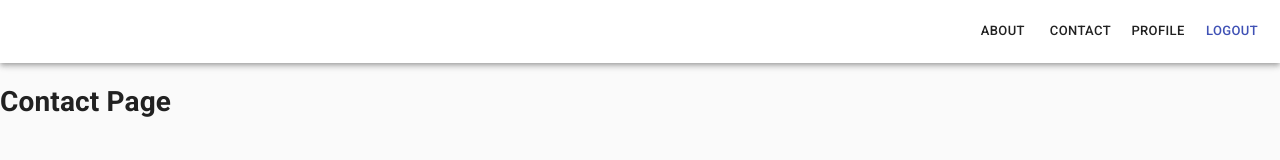
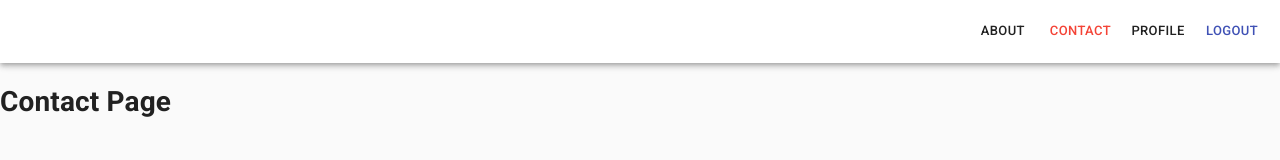
Before and after one commit to arshkhatwani/virtual-trading-terminal, a React (Create React App) app in the folder client/: page /contact in a window 1280 px wide. Shown: the top 160 px of the page. Built offline with nearby package versions, Linux system fonts and the light colour scheme; the HTML template or start-up script is replaced by a standard one.

Commit message:
Navbar updated

```diff
--- a/client/package.json
+++ b/client/package.json
@@ -6,6 +6,7 @@
     "@material-ui/core": "^4.12.3",
     "@material-ui/icons": "^4.11.2",
     "@material-ui/lab": "^4.0.0-alpha.60",
+    "@mui/material": "^5.0.0",
     "@testing-library/jest-dom": "^5.14.1",
     "@testing-library/react": "^11.2.7",
     "@testing-library/user-event": "^12.8.3",
--- a/client/src/App.js
+++ b/client/src/App.js
@@ -39,6 +39,7 @@ export default function App() {
                 setAuthToken={setAuthToken}
                 isAuth={isAuth}
                 setIsAuth={setIsAuth}
+                active="Profile"
               />
               <Profile
                 authToken={authToken}
@@ -54,6 +55,7 @@ export default function App() {
                 setAuthToken={setAuthToken}
                 isAuth={isAuth}
                 setIsAuth={setIsAuth}
+                active="About"
               />
               <div>
                 <h1>About Page</h1>
@@ -66,6 +68,7 @@ export default function App() {
                 setAuthToken={setAuthToken}
                 isAuth={isAuth}
                 setIsAuth={setIsAuth}
+                active="Contact"
               />
               <div>
                 <h1>Contact Page</h1>
--- a/client/src/components/Navbar.jsx
+++ b/client/src/components/Navbar.jsx
@@ -3,13 +3,15 @@ import { AppBar, Typography, Button, Box, makeStyles } from "@material-ui/core";
 import { Link } from "react-router-dom";
 import useStyles from "../hooks/useStyles";
 import PersonIcon from "@material-ui/icons/Person";
+import { red } from "@mui/material/colors";
 
 export default function Navbar(props) {
-  const { authToken, setAuthToken, isAuth, setIsAuth } = props;
+  const { authToken, setAuthToken, isAuth, setIsAuth, active } = props;
 
   const classes = useStyles();
 
   const [navTitle, setNavTitle] = useState("Navbar");
+  const [activeOption, setActiveOption] = useState(active);
 
   const navLinks = [
     {
@@ -44,7 +46,15 @@ export default function Navbar(props) {
                 to={item.to}
                 style={{ marginRight: 10 }}
               >
-                <Button size="small">{item.title}</Button>
+                <Button
+                  size="small"
+                  style={{ color: activeOption == item.title ? red[500] : "" }}
+                  onClick={(e) => {
+                    setActiveOption(item.title);
+                  }}
+                >
+                  {item.title}
+                </Button>
               </Link>
             );
           })}
--- a/client/src/components/Profile.jsx
+++ b/client/src/components/Profile.jsx
@@ -2,12 +2,15 @@ import React, { useState, useEffect } from "react";
 import { Redirect } from "react-router-dom";
 import axios from "axios";
 import url from "../url";
-import Navbar from "./Navbar";
+import { Box, Typography } from "@material-ui/core";
+import useStyles from "../hooks/useStyles";
 
 export default function Profile(props) {
   const { authToken, setAuthToken, isAuth, setIsAuth } = props;
 
   const [profileData, setProfileData] = useState({});
+
+  const classes = useStyles();
 
   useEffect(() => {
     // console.log("authToken: ", authToken);
@@ -43,9 +46,15 @@ export default function Profile(props) {
 
   return (
     <>
-      <div>
-        <h1>This is profile of {profileData.userName}</h1>
-      </div>
+      <Box display="flex" flexDirection="column" padding="1rem">
+        <Typography variant="h4">Hi, {profileData.userName}</Typography>
+        <hr style={{ width: "100%" }} />
+        <Box>
+          <Typography variant="h5" component="h5">
+            Balance
+          </Typography>
+        </Box>
+      </Box>
     </>
   );
 }
--- a/client/src/hooks/useStyles.js
+++ b/client/src/hooks/useStyles.js
@@ -5,6 +5,9 @@ const useStyles = makeStyles((theme) => ({
     textDecoration: "none",
     color: theme.palette.text.primary,
   },
+  text_color: {
+    color: theme.palette.text.primary,
+  },
 }));
 
 export default useStyles;
```
Also changed, not shown: 1 other file (tests, documents, lock files or other folders).
